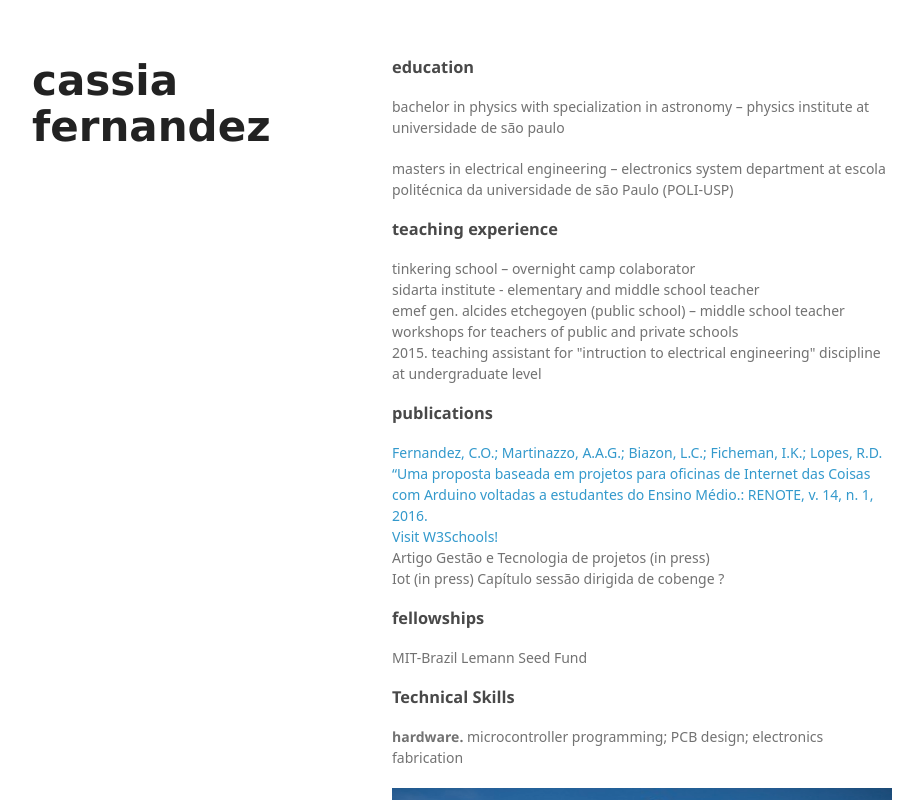
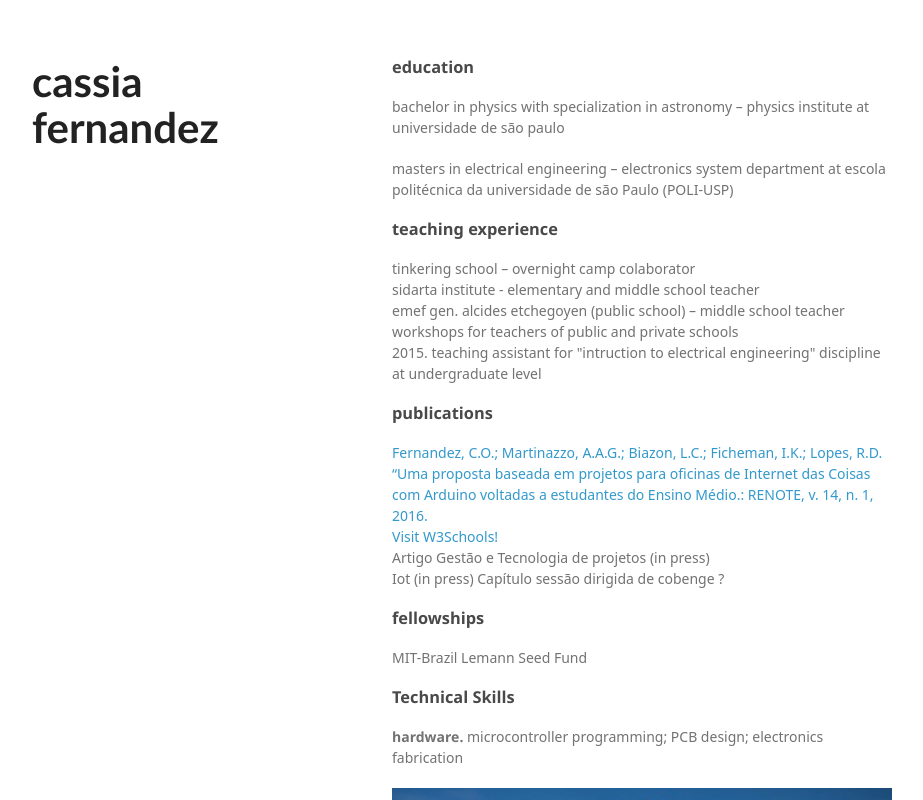
Before and after one commit to cofz/portfolio, a plain HTML site: page index.html in a window 1280 px wide. Shown: the top 800 px of the page, without its empty margins (178-1101 px from the left). Drawn offline with Linux system fonts and the light colour scheme; a web font is replaced by a local one.

Commit message:
Update index.html

```diff
--- a/index.html
+++ b/index.html
@@ -16,7 +16,7 @@
     <div class="wrapper">
       <header>
 
-        <h1 style="font-family:verdana; font-size:300%;">cassia fernandez</h1>
+        <h1 style="font-family:Gill Sans MT; font-size:300%;">cassia fernandez</h1>
         <p></p>
 
       </header>
```
